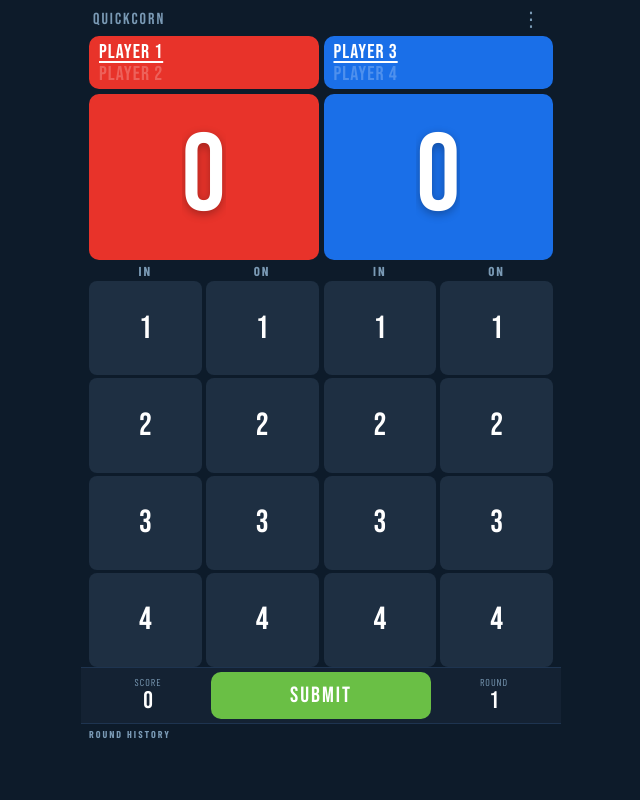
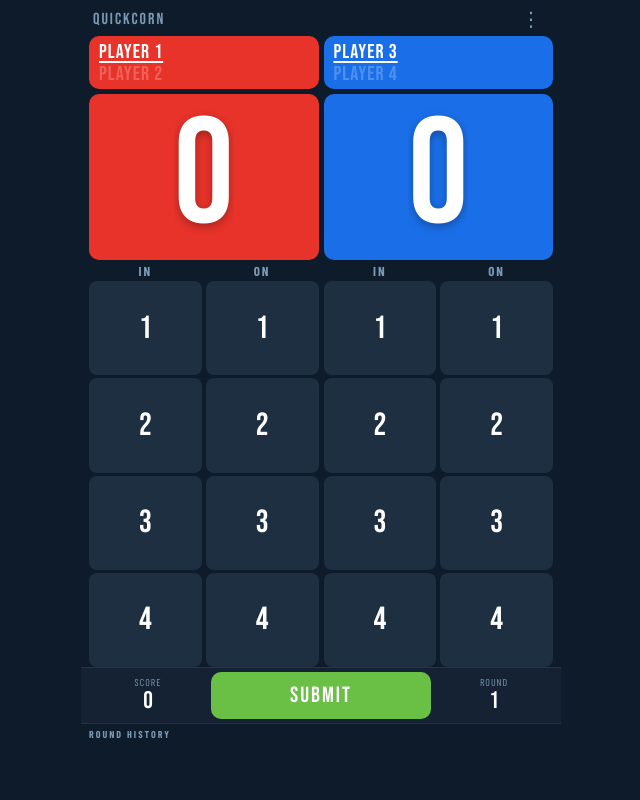
Before and after one commit to androidbill/QuickCorn, a plain HTML site: page index.html in a window 1280 px wide. Shown: the whole page, without its empty margins (319-959 px from the left). Drawn offline with nearby package versions, Linux system fonts and the light colour scheme.

Commit message:
updated font size

```diff
--- a/index.html
+++ b/index.html
@@ -184,7 +184,7 @@
   .score-box.blue { background: var(--blue); }
   .score-num {
     font-family: 'Bebas Neue', sans-serif;
-    font-size: clamp(38px, 20vw, 110px);
+    font-size: clamp(38px, 28vw, 150px);
     line-height: 1; text-shadow: 0 3px 10px rgba(0,0,0,0.3);
     white-space: nowrap; overflow: hidden;
   }
```
